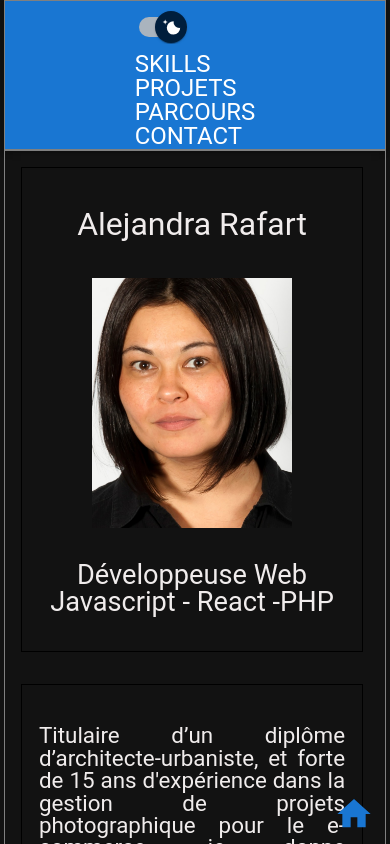
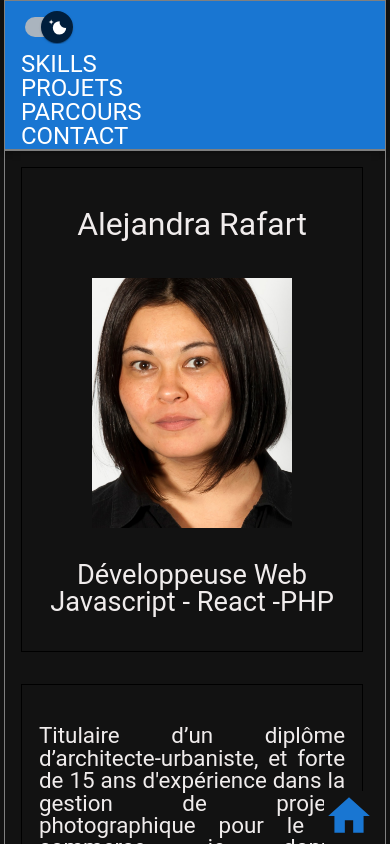
Before and after one commit to alerafart/portfolio-react-redux, a React (Create React App) app: page / in a window 390 px wide. Shown: the top 844 px of the page. Built offline with nearby package versions, Linux system fonts and the light colour scheme.

Commit message:
home button modification

```diff
--- a/src/App.js
+++ b/src/App.js
@@ -20,7 +20,7 @@ function App() {
 
     <div className="App">
 {/* sx={{ color: 'red', fontSize: 40 }} */}
-      <a className="home" href="./#header" ><HomeIcon className="home--icon" sx={{ color:'primary.main', fontSize: 40 }} /></a>
+      <a className="home" href="./#header" ><HomeIcon className="home--icon" sx={{ color:'primary.main', fontSize: 50 }} /></a>
     {/* <React.Fragment>
       <CssBaseline />
       <Container maxWidth="false">
--- a/src/App.scss
+++ b/src/App.scss
@@ -49,9 +49,10 @@ body{
 }
 .home {
   position: fixed;
-  bottom: 50px;
+  //bottom: vh;
+  bottom: 0;
   right:1rem;
-  height: 0;
+  //height: 0;
   color: #fff;
   background-color:  rgb(18, 18, 18);
   //float: right;
--- a/src/components/Footer/footer.scss
+++ b/src/components/Footer/footer.scss
@@ -8,16 +8,17 @@
 }
  */
 .footer {
-  display: flex;
+  //display: flex;
   flex-direction: column;
   //background-color: #bdbdbd;
   background-color: #1976d2;
-  align-items: center;
+  //align-items: center;
   color: #fff;
   //color: vars.$light-color;
-  width: 100%;
-  height: max-content;
-  padding-top: 15px;
+  width: 70%;
+  margin: auto;
+  //height: max-content;
+  // padding-top: 15px;
   strong{
     font-weight: bold;
   }
@@ -41,10 +42,29 @@
     font-style: italic;
   }
 
+
 }
 
 .light {
   transition: 0.2s;
   color: black;
-  background-color: #bdbdbd;
+  //background-color: #bdbdbd;
 }
+
+#footer--home {
+
+  position: relative;
+  //bottom: 10px;
+  //@at-root: right;
+  top:-50px;
+  margin-left: auto;
+  //margin-right: 1rem;
+  //right: -200px;
+
+  color: white;
+  //width: 5rem;
+
+}
+#home--icon {
+  //justify-content: flex-end;
+}
--- a/src/components/Footer/index.js
+++ b/src/components/Footer/index.js
@@ -2,6 +2,7 @@ import React from "react";
 import { useSelector } from 'react-redux';
 import linkedin from './linkedin.png';
 import github from './github.png';
+import HomeIcon from '@mui/icons-material/Home';
 // styles
 import "./footer.scss"
 
@@ -10,15 +11,16 @@ function Footer() {
 const isDarkMode = useSelector((state) => state.settings.darkMode);
   return (
 
-<div className={isDarkMode ? 'footer' : 'footer light'}>
-      Footer component
+    <div className={isDarkMode ? 'footer' : 'footer light'}>
+
       <p>Mentions légales</p>
       <p className="footer--p">Développé par <strong>Alejandra Rafart</strong>
         <a href="https://github.com/alerafart" className="footer--p"><img className="footer--img" src={github} alt="github icon" /></a>
         <a href="https://www.linkedin.com/in/rafart-alejandra/" className="footer--p"><img className="footer--img" src={linkedin} alt="github icon" /></a>
       </p>
-      <p className="footer--small">* lorem 20
-      </p>
+      {/* <p className="footer--small">* lorem 20
+      </p> */}
+      {/* <a id="footer--home" href="./#header" ><HomeIcon id="footer--home--icon" sx={{ color:'#fff', fontSize: 40 }} /></a> */}
     </div>
   );
 }
--- a/src/components/Header/header.scss
+++ b/src/components/Header/header.scss
@@ -29,7 +29,8 @@
 
     @media (max-width: 800px) {
       flex-direction: column;
-      // justify-content: flex-start;
+      margin-right: auto;
+      margin-left: 1rem;
       align-items: flex-start;
       height: min-content;
       width: min-content;
```
